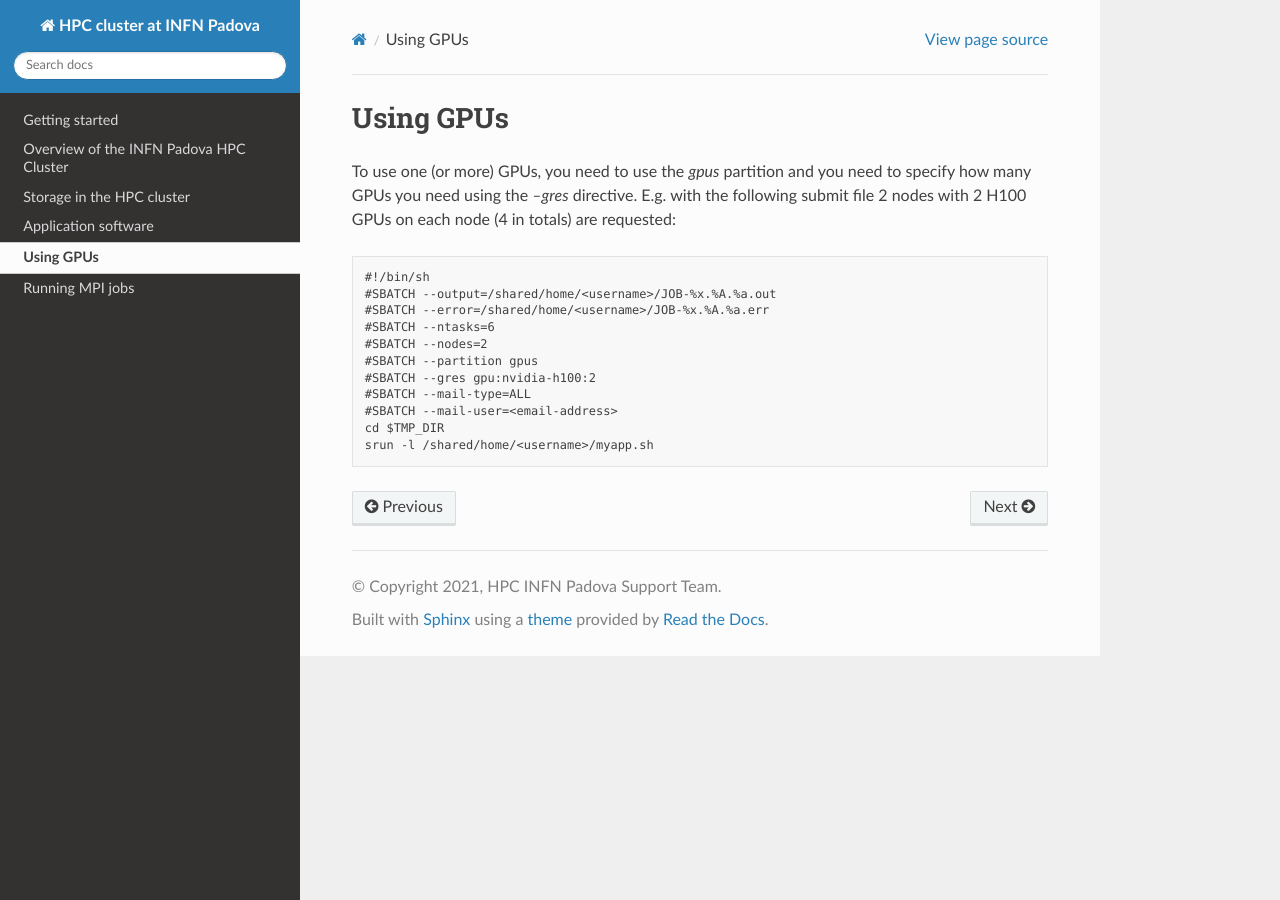
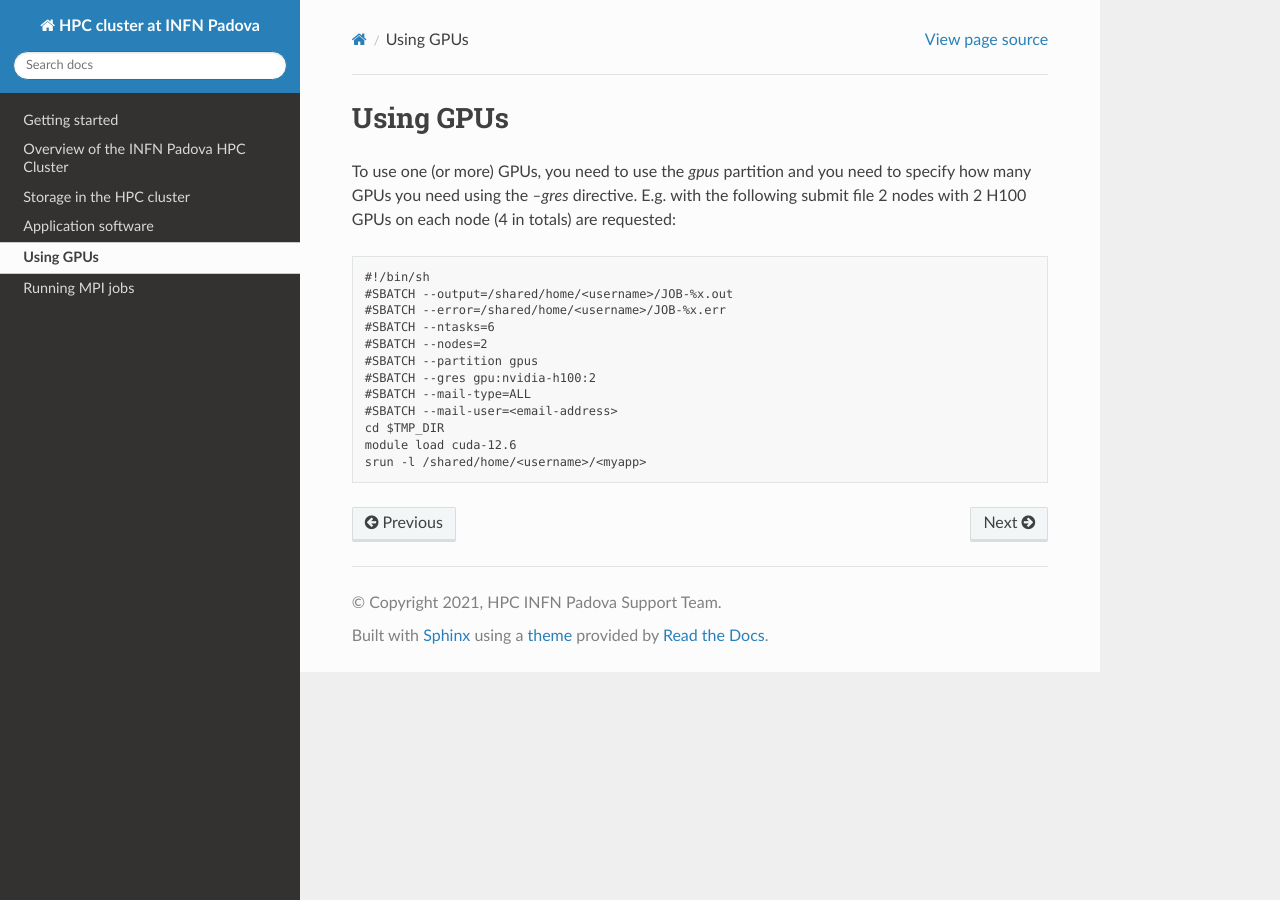
Before and after one commit to marcoverl/HPCPadovaUserGuide, a Sphinx documentation site: the page built from docs/source/gpu.rst, in a window 1280 px wide. Built offline with Sphinx 7.4.7 and the Read the Docs theme 3.1.0, drawn with Linux system fonts in a browser that asks for light colours.

Commit message:
cuda module file

```diff
--- a/docs/source/gpu.rst
+++ b/docs/source/gpu.rst
@@ -9,8 +9,8 @@ requested:
 ::
 
   #!/bin/sh
-  #SBATCH --output=/shared/home/<username>/JOB-%x.%A.%a.out
-  #SBATCH --error=/shared/home/<username>/JOB-%x.%A.%a.err
+  #SBATCH --output=/shared/home/<username>/JOB-%x.out
+  #SBATCH --error=/shared/home/<username>/JOB-%x.err
   #SBATCH --ntasks=6
   #SBATCH --nodes=2
   #SBATCH --partition gpus
@@ -18,4 +18,5 @@ requested:
   #SBATCH --mail-type=ALL
   #SBATCH --mail-user=<email-address>
   cd $TMP_DIR
-  srun -l /shared/home/<username>/myapp.sh
+  module load cuda-12.6
+  srun -l /shared/home/<username>/<myapp>
```
